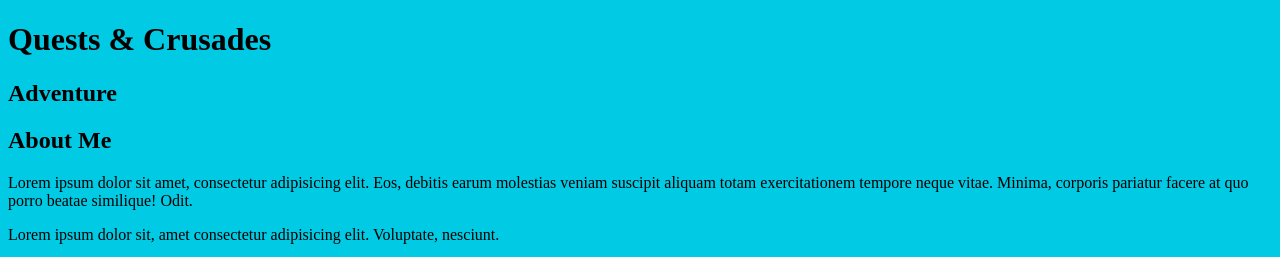
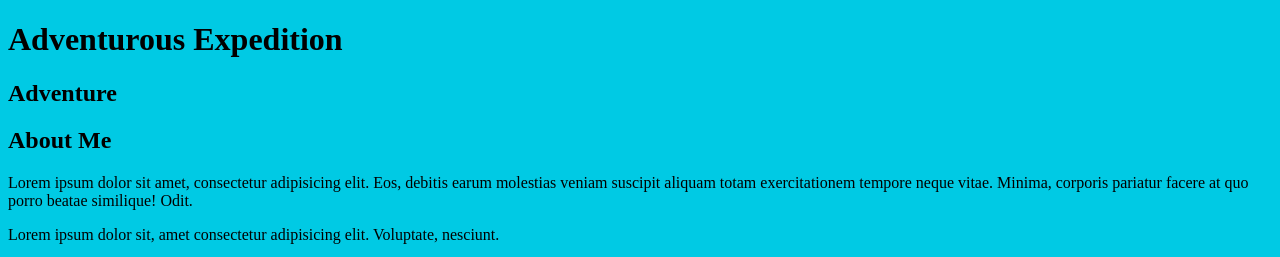
Before and after one commit to kagozi/version-control, a plain HTML site: page index.html in a window 1280 px wide. Shown: the top 257 px of the page. Drawn offline with Linux system fonts and the light colour scheme.

Commit message:
Revert "Changed the main heading"
This reverts commit 19e08f014b1b5181978ddbea87105752fcc6463b.

```diff
--- a/index.html
+++ b/index.html
@@ -9,7 +9,7 @@
   </head>
   <body>
     <header>
-      <h1>Quests & Crusades</h1>
+      <h1>Adventurous Expedition</h1>
       <h2>Adventure</h2>
     </header>
 
```
